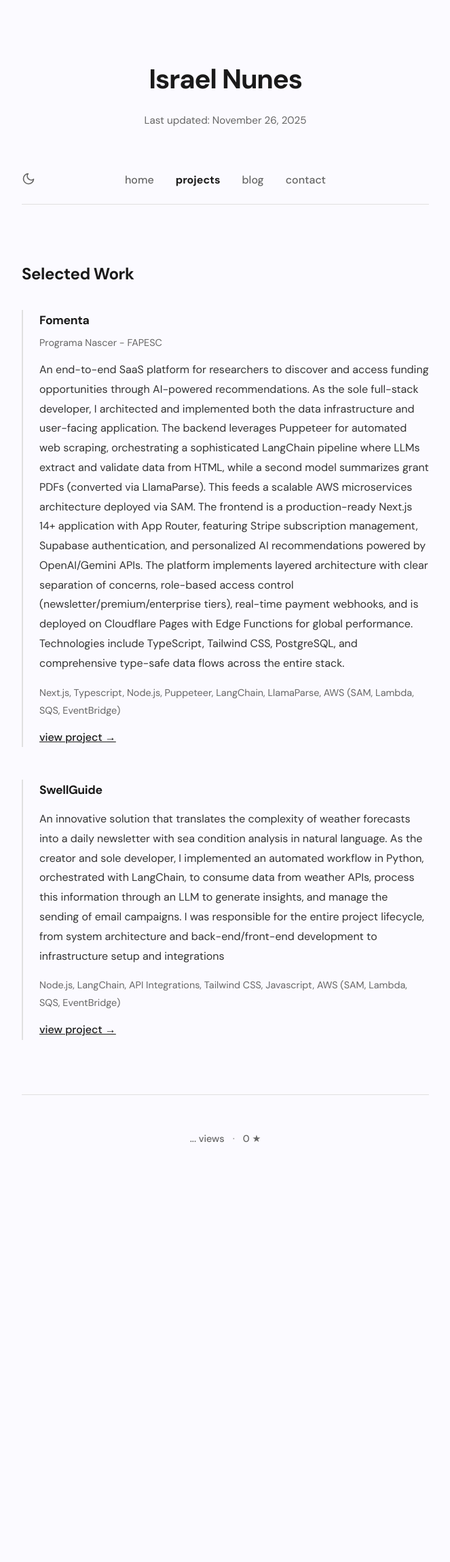
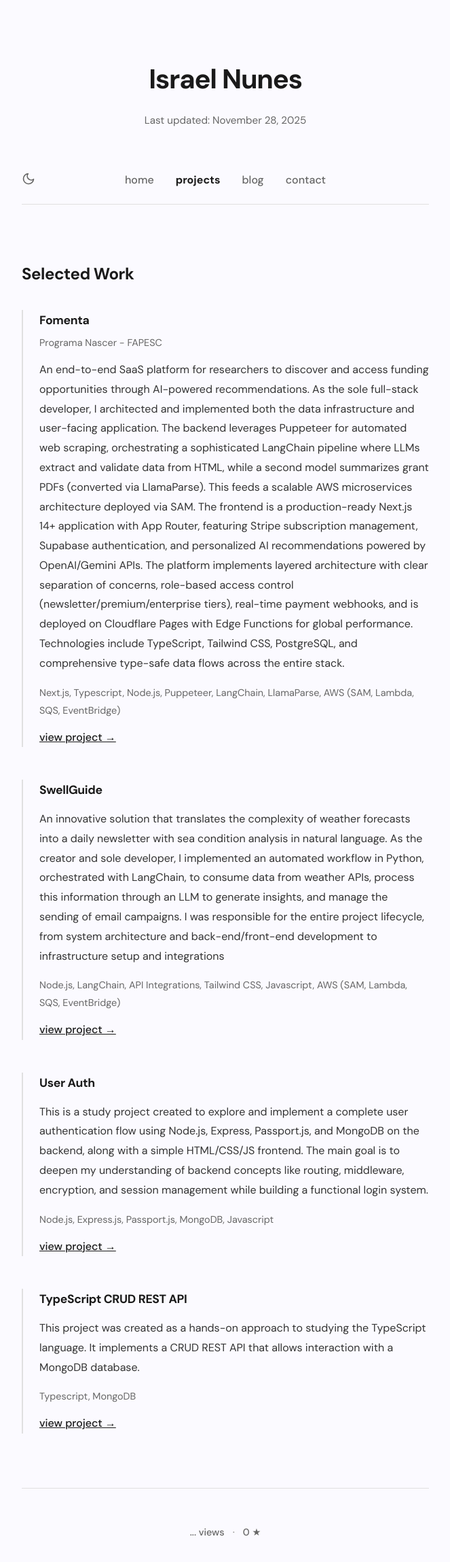
Before and after one commit to Icnneto/portfolio, a Next.js app: page /projects in a window 1280 px wide. Shown: the top 2298 px of the page at 68% size, without its empty margins (308-971 px from the left). Before the commit the page ends 1769 px from the top, so only its background shows below. Built offline with nearby package versions, Linux system fonts and the light colour scheme; no server answers.

Commit message:
feat: add new projects

```diff
--- a/app/(public)/projects/page.tsx
+++ b/app/(public)/projects/page.tsx
@@ -13,6 +13,20 @@ export default function ProjectsPage() {
       description: "An innovative solution that translates the complexity of weather forecasts into a daily newsletter with sea condition analysis in natural language. As the creator and sole developer, I implemented an automated workflow in Python, orchestrated with LangChain, to consume data from weather APIs, process this information through an LLM to generate insights, and manage the sending of email campaigns. I was responsible for the entire project lifecycle, from system architecture and back-end/front-end development to infrastructure setup and integrations",
       tech: "Node.js, LangChain, API Integrations, Tailwind CSS, Javascript, AWS (SAM, Lambda, SQS, EventBridge)",
       link: "https://swellguide.com.br"
+    },
+    {
+      name: "User Auth",
+      award: "",
+      description: "This is a study project created to explore and implement a complete user authentication flow using Node.js, Express, Passport.js, and MongoDB on the backend, along with a simple HTML/CSS/JS frontend. The main goal is to deepen my understanding of backend concepts like routing, middleware, encryption, and session management while building a functional login system.",
+      tech: "Node.js, Express.js, Passport.js, MongoDB, Javascript",
+      link: "https://github.com/Icnneto/passportNodejs_auth"
+    },
+    {
+      name: "TypeScript CRUD REST API",
+      award: "",
+      description: "This project was created as a hands-on approach to studying the TypeScript language. It implements a CRUD REST API that allows interaction with a MongoDB database.",
+      tech: "Typescript, MongoDB",
+      link: "https://github.com/Icnneto/typescript_api_study"
     }
   ]
 
--- a/app/template.tsx
+++ b/app/template.tsx
@@ -6,7 +6,7 @@ export default function Template({ children }: { children: React.ReactNode }) {
     <div className="portfolio-container">
       <header className="portfolio-header">
         <h1 className="portfolio-title">Israel Nunes</h1>
-        <p className="portfolio-date">Last updated: November 26, 2025</p>
+        <p className="portfolio-date">Last updated: November 28, 2025</p>
       </header>
 
       <Navigation />
```
